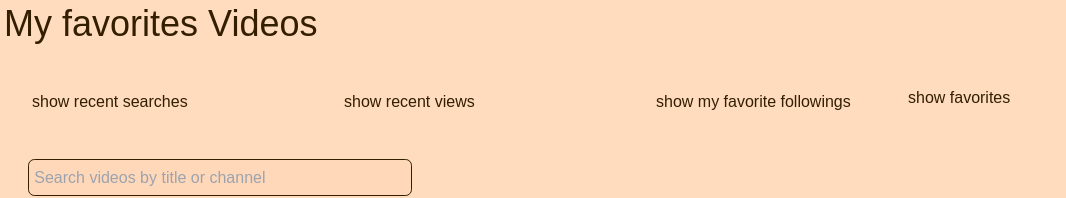
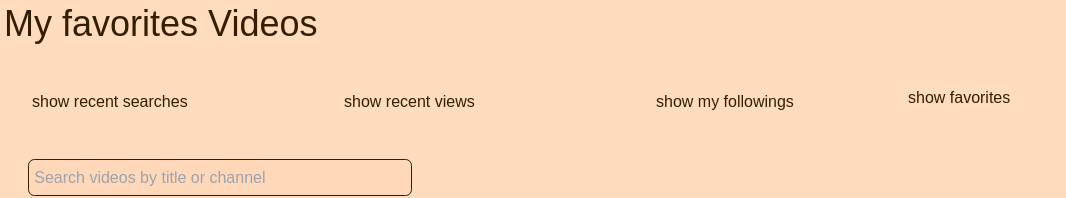
Before and after one commit to newlight77/dailymotion-next-app, a Next.js app: page / in a window 1280 px wide. Shown: the top 198 px of the page, without its empty margins (0-1066 px from the left). Built offline with nearby package versions, Linux system fonts and the light colour scheme.

Commit message:
feature(search video): remove commented code

```diff
--- a/src/components/Followings.tsx
+++ b/src/components/Followings.tsx
@@ -15,7 +15,6 @@ export type Following = {
 
 const Followings: React.FC<ViewHistoryProps> = ({ newFollowing }) => {
     const [followings, setFollowings] = useLocalStorage<Following[]>(`followings`, []);
-    // const [owner, setOwner] = useState('');
     const [show, setShow] = React.useState(false)
 
     const addNewFollowing = (following?: Following) => {
@@ -30,12 +29,6 @@ const Followings: React.FC<ViewHistoryProps> = ({ newFollowing }) => {
         addNewFollowing(newFollowing);
     }, [newFollowing]);
 
-    // useEffect(() => {
-    //     if (owner !== '') {
-    //         addNewFollowing({uid: crypto.randomUUID().toString(), owner: owner, link: ''});
-    //     }
-    // }, [owner]);
-
     const deleteFollowing = async (id: string) => {
         if (followings) {
             const newFollowingFollowings = followings.filter(s => s.uid !== id)
@@ -49,13 +42,6 @@ const Followings: React.FC<ViewHistoryProps> = ({ newFollowing }) => {
         console.log('clear follwoing followings', history);
     }
 
-    // const handleOwnerBlur = (event: React.ChangeEvent<HTMLInputElement>) => {
-    //     if (event.target.value !== '' && event.target.value !== owner) {
-    //         setOwner(event.target.value);
-    //     }
-    // };
-
-
     function toggleShowHide(): void {
         setShow(show ? false : true);
     }
@@ -65,7 +51,7 @@ const Followings: React.FC<ViewHistoryProps> = ({ newFollowing }) => {
             <div>
                 <div className="flex flex-row pb-4 items-center">
                     <Link href={''} onClick={toggleShowHide}>
-                    { show ? '' : 'show my favorite followings' }
+                    { show ? '' : 'show my followings' }
                     </Link>
                     { show ?
                         <div>
@@ -80,20 +66,6 @@ const Followings: React.FC<ViewHistoryProps> = ({ newFollowing }) => {
                 </div>
             </div>
             <div className='items-center'>
-                <div>
-                    {/* { show ?
-                        <div>
-                            <input
-                                className='basis-1/8 min-w-32 max-w-72 h-6'
-                                type="text"
-                                defaultValue={owner}
-                                onBlur={(event: React.ChangeEvent<HTMLInputElement>) => handleOwnerBlur(event) }
-                                placeholder="username"
-                            />
-                        </div>
-                        : <></>
-                    } */}
-                </div>
                 <div>
                     { show && followings ?.map(s => (
                         <div key={s.uid} className="flex flex-row gap-4 items-center">
```
